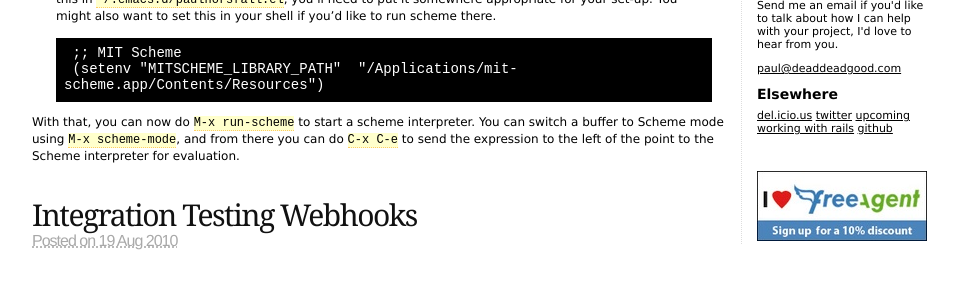
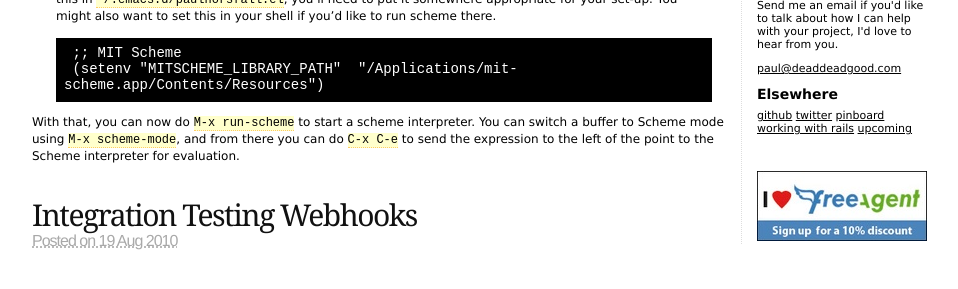
Before and after one commit to phorsfall/deaddeadgood, a Jekyll site: the page built from index.html, in a window 1280 px wide and 900 px high, scrolled down 301 px. Shown: the part 151-440 px from the top of the window, without its empty margins (163-1121 px from the left). Built offline with Jekyll 4.4.1, drawn with Linux system fonts in a browser that asks for light colours.

Commit message:
Updated side bar with pinboard.in and re-ordered other links.

```diff
--- a/_layouts/default.html
+++ b/_layouts/default.html
@@ -59,11 +59,11 @@
       <div id="elsewhere" class="sidebar-node">
        <h3>Elsewhere</h3>
        <ul>
-         <li><a href="http://del.icio.us/phorsfall">del.icio.us</a></li>
+         <li><a href="http://github.com/phorsfall">github</a></li>
          <li><a href="http://twitter.com/paulhorsfall">twitter</a></li>
+         <li><a href="http://pinboard.in/u:phorsfall">pinboard</a></li>
+         <li><a href="http://www.workingwithrails.com/person/11861-paul-horsfall">working with rails</a></li>
          <li><a href="http://upcoming.yahoo.com/user/221336/">upcoming</a></li>
-         <li><a href="http://www.workingwithrails.com/person/11861-paul-horsfall">working with rails</a></li>
-         <li><a href="http://github.com/phorsfall">github</a></li>
        </ul>
       </div>
 
```
